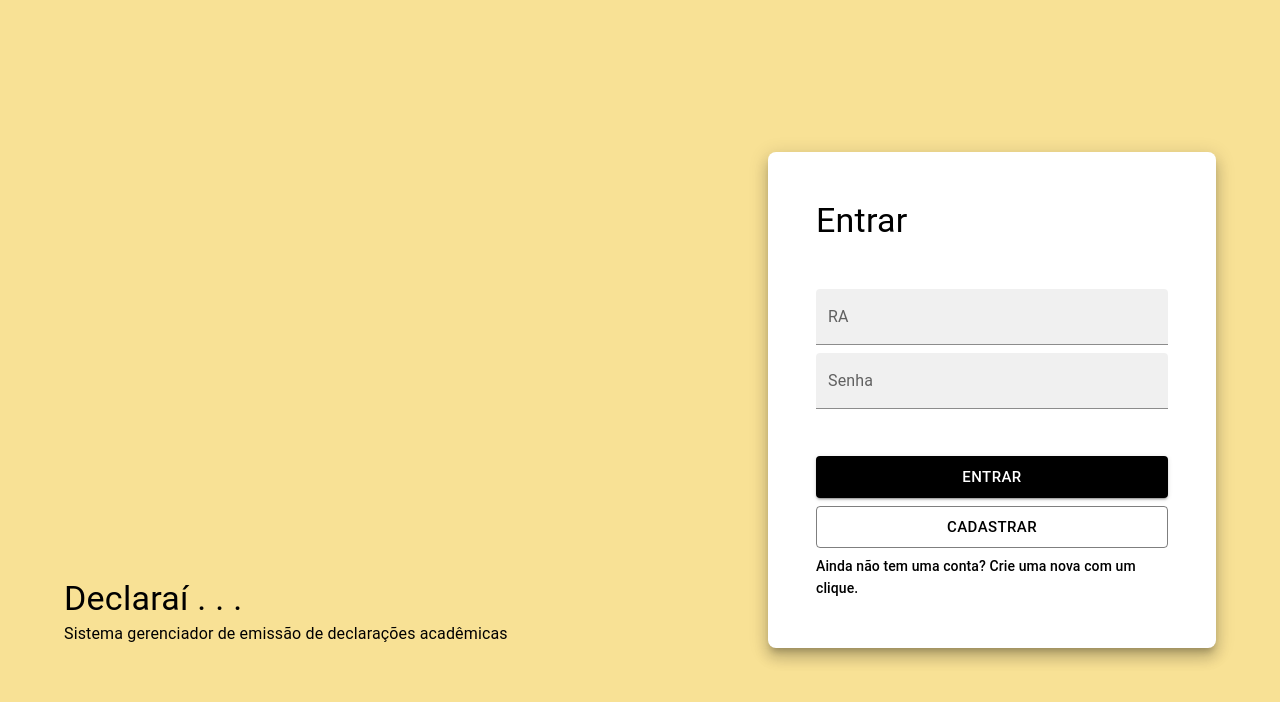
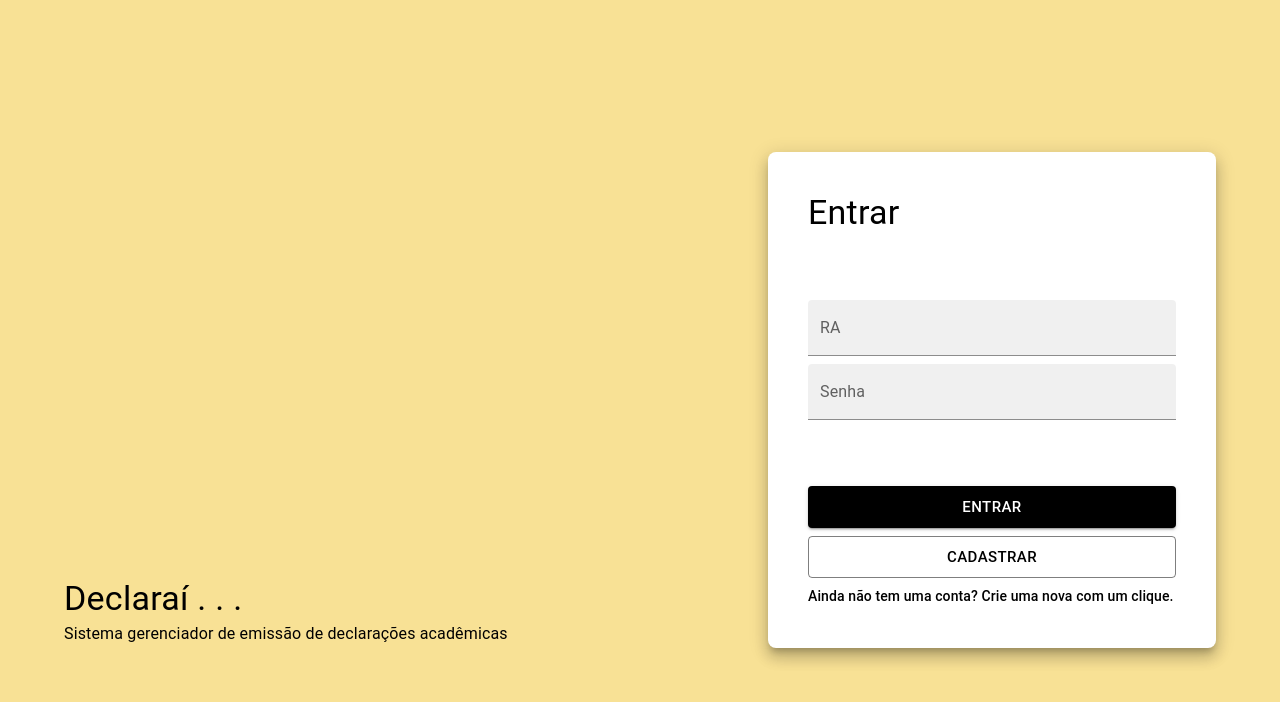
Before and after one commit to eugeogeo/declarai, a React (Vite) app: page / in a window 1280 px wide. Shown: the top 702 px of the page. Built offline with nearby package versions, Linux system fonts and the light colour scheme.

Commit message:
feat: adicionando espacamentos

```diff
--- a/src/pages/login/components/BaseCard.tsx
+++ b/src/pages/login/components/BaseCard.tsx
@@ -13,6 +13,7 @@ type FieldType = {
     extra?: ReactElement;
   }
 };
+// TODO: adicionar opção de colocar mascaras
 
 type Props = {
   label: string;
@@ -36,7 +37,7 @@ const BaseCard = ({ label, fields = []}: Props) => {
     <Box
       component="form"
       boxShadow="10"
-      p={6}
+      p={5}
       maxWidth="24rem"
       width="100%"
       minHeight="31rem"
@@ -64,7 +65,7 @@ const BaseCard = ({ label, fields = []}: Props) => {
         {label}
       </Typography>
     </Stack>
-    <Stack spacing={1} mt={1}>
+    <Stack spacing={1} mt={4}>
       {
         inputs.map((input) => {
           return (
@@ -87,7 +88,7 @@ const BaseCard = ({ label, fields = []}: Props) => {
         })
       }
     </Stack>
-    <Stack spacing={1} mt={1}>
+    <Stack spacing={1} mt={4}>
       {
         buttons?.map((button) => {
           return(
```
